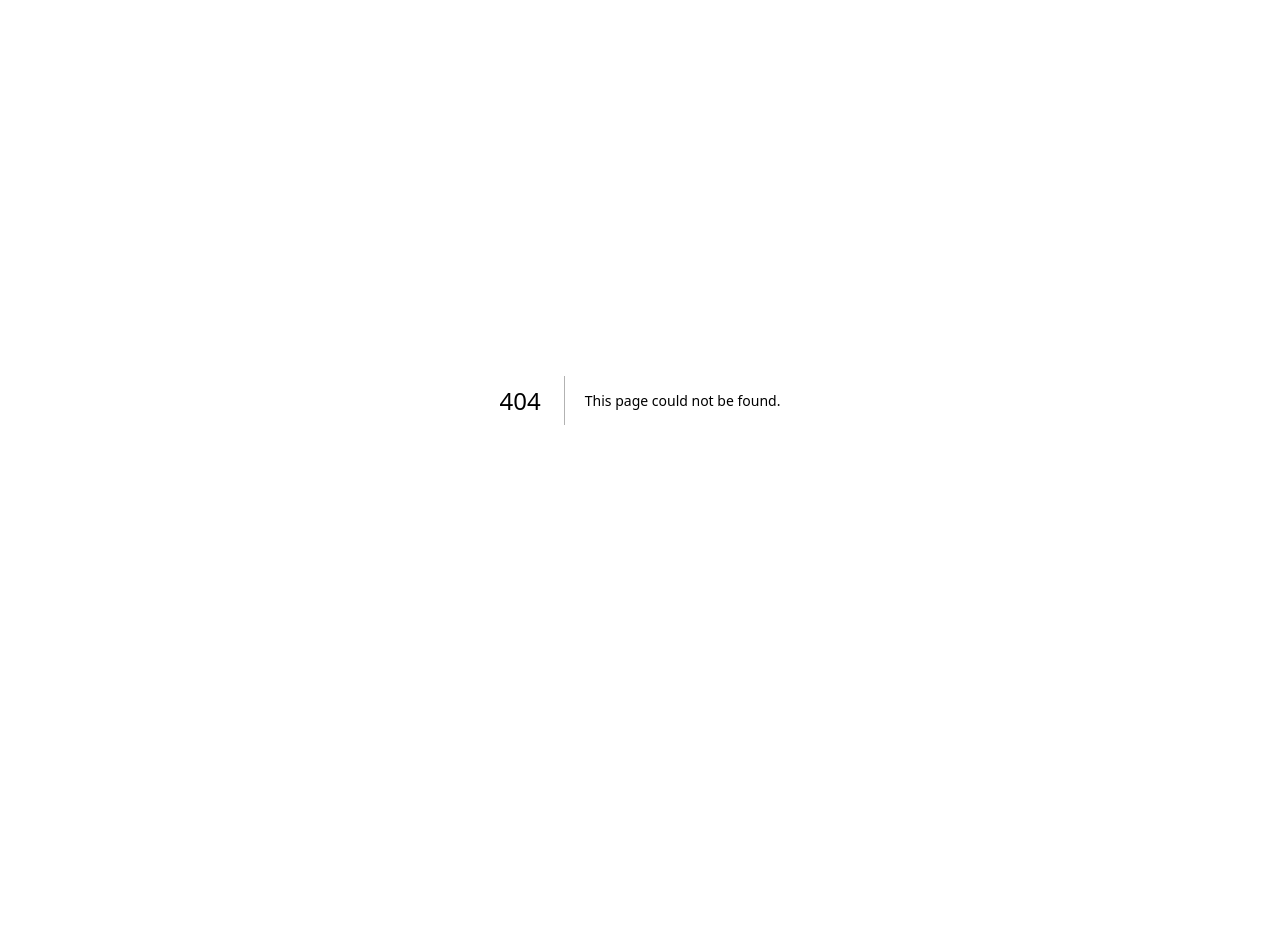
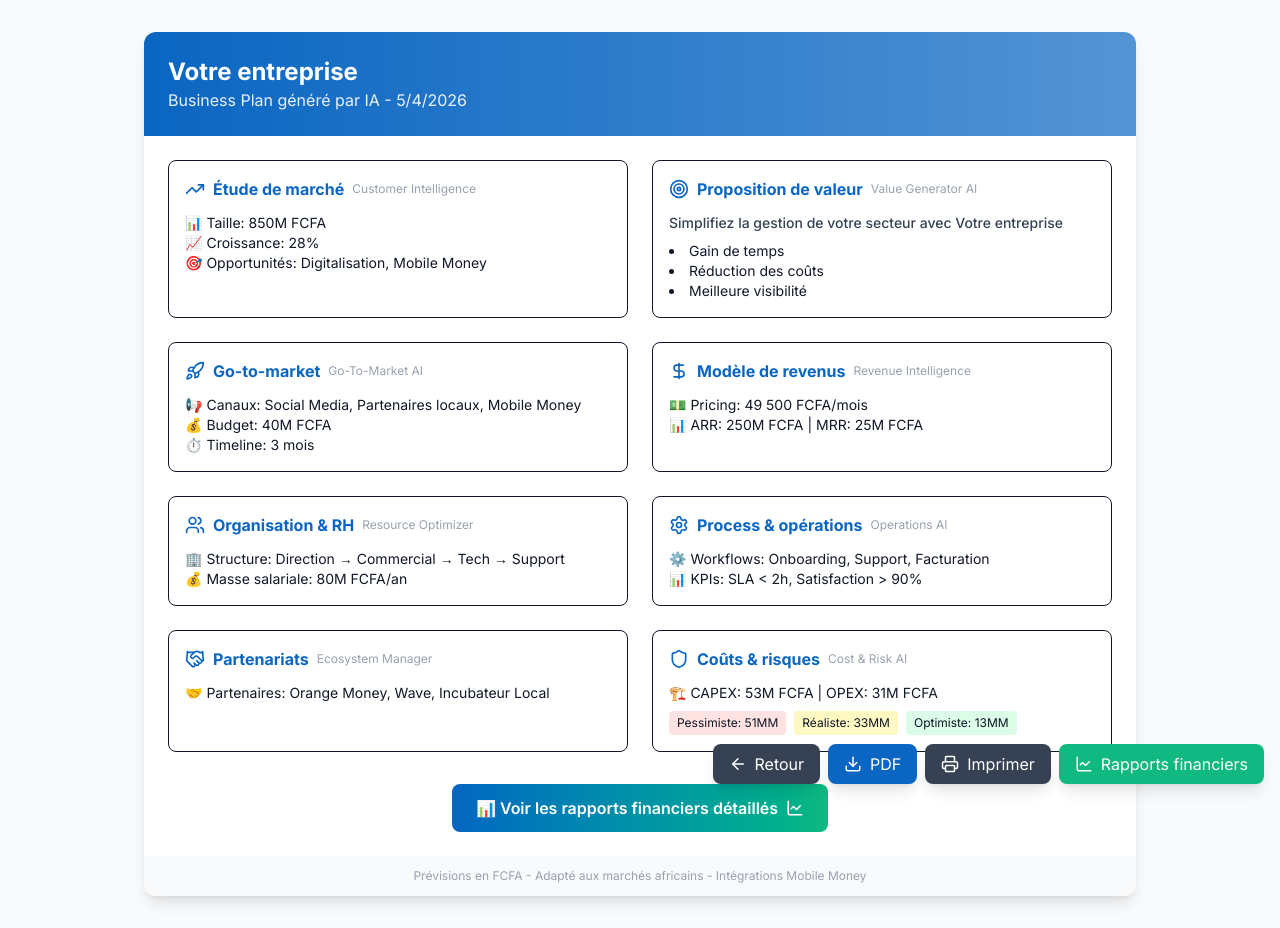
Before and after one commit to Ousmaneseneseck/gmenai-bp-generator, a Next.js app: page /generated-business-plan in a window 1280 px wide. Before the commit this address had no page. Before the commit the page ends 800 px from the top, so only its background shows below. Built offline with nearby package versions, Linux system fonts and the light colour scheme.

Commit message:
fix: parcours complet - formulaire → business plan 8 modules → rapports financiers

```diff
--- a/app/components/BusinessPlanForm.tsx
+++ b/app/components/BusinessPlanForm.tsx
@@ -7,23 +7,15 @@ import { useRouter } from 'next/navigation';
 export default function BusinessPlanForm() {
   const router = useRouter();
   const [formData, setFormData] = useState({
-    companyName: '',
-    sector: '',
-    country: 'Sénégal',
-    revenueModel: 'saas',
-    targetCustomers: '',
-    hasMobileMoney: true,
-    fundingGoal: '',
-    teamSize: '',
-    foundedYear: ''
+    companyName: '', sector: '', country: 'Sénégal', revenueModel: 'saas', targetCustomers: '',
+    fundingGoal: '', teamSize: '', foundedYear: '', hasMobileMoney: true
   });
 
   const handleSubmit = (e: React.FormEvent) => {
     e.preventDefault();
-    // Stocker les données pour les pages suivantes
     sessionStorage.setItem('companyName', formData.companyName);
     sessionStorage.setItem('businessPlanData', JSON.stringify(formData));
-    router.push('/financial-reports');
+    router.push('/generated-business-plan');
   };
 
   const sectors = ['Technologie/SaaS', 'Agriculture', 'Commerce/Retail', 'Santé', 'Éducation', 'Immobilier', 'Logistique'];
@@ -35,20 +27,18 @@ export default function BusinessPlanForm() {
         <div className="bg-white rounded-xl shadow-xl p-8">
           <h2 className="text-2xl font-bold text-center mb-6">Créez votre business plan en 2 minutes</h2>
           <p className="text-center text-gray-600 mb-8">Remplissez ce formulaire, nos 8 modules IA génèrent automatiquement un business plan complet</p>
-
           <form onSubmit={handleSubmit} className="space-y-6">
             <div><label className="block text-sm font-medium mb-1">Nom de votre entreprise *</label><input type="text" required value={formData.companyName} onChange={(e) => setFormData({...formData, companyName: e.target.value})} className="w-full px-4 py-2 border rounded-lg" placeholder="Ma startup" /></div>
-            <div><label className="block text-sm font-medium mb-1">Secteur d'activité *</label><select required value={formData.sector} onChange={(e) => setFormData({...formData, sector: e.target.value})} className="w-full px-4 py-2 border rounded-lg"><option value="">Sélectionnez un secteur</option>{sectors.map(s => <option key={s} value={s}>{s}</option>)}</select></div>
-            <div><label className="block text-sm font-medium mb-1">Pays / Localisation *</label><select required value={formData.country} onChange={(e) => setFormData({...formData, country: e.target.value})} className="w-full px-4 py-2 border rounded-lg">{countries.map(c => <option key={c} value={c}>{c}</option>)}</select></div>
+            <div><label className="block text-sm font-medium mb-1">Secteur d'activité *</label><select required value={formData.sector} onChange={(e) => setFormData({...formData, sector: e.target.value})} className="w-full px-4 py-2 border rounded-lg"><option value="">Sélectionnez un secteur</option>{sectors.map(s => <option key={s}>{s}</option>)}</select></div>
+            <div><label className="block text-sm font-medium mb-1">Pays / Localisation *</label><select required value={formData.country} onChange={(e) => setFormData({...formData, country: e.target.value})} className="w-full px-4 py-2 border rounded-lg">{countries.map(c => <option key={c}>{c}</option>)}</select></div>
             <div><label className="block text-sm font-medium mb-1">Modèle de revenus *</label><select required value={formData.revenueModel} onChange={(e) => setFormData({...formData, revenueModel: e.target.value})} className="w-full px-4 py-2 border rounded-lg"><option value="saas">SaaS (Abonnement) - ARR/MRR</option><option value="transactionnel">Transactionnel (Commission)</option><option value="abonnement">Abonnement fixe</option><option value="marketplace">Marketplace (Commission)</option></select></div>
-            <div><label className="block text-sm font-medium mb-1">Client cible</label><input type="text" value={formData.targetCustomers} onChange={(e) => setFormData({...formData, targetCustomers: e.target.value})} className="w-full px-4 py-2 border rounded-lg" placeholder="Ex: PME, startups, commerçants..." /></div>
+            <div><label className="block text-sm font-medium mb-1">Client cible</label><input type="text" value={formData.targetCustomers} onChange={(e) => setFormData({...formData, targetCustomers: e.target.value})} className="w-full px-4 py-2 border rounded-lg" placeholder="Ex: PME, startups..." /></div>
             <div><label className="block text-sm font-medium mb-1">Objectif de financement (FCFA)</label><input type="text" value={formData.fundingGoal} onChange={(e) => setFormData({...formData, fundingGoal: e.target.value})} className="w-full px-4 py-2 border rounded-lg" placeholder="Ex: 50 000 000" /></div>
             <div><label className="block text-sm font-medium mb-1">Taille de l'équipe</label><input type="number" value={formData.teamSize} onChange={(e) => setFormData({...formData, teamSize: e.target.value})} className="w-full px-4 py-2 border rounded-lg" placeholder="Nombre d'employés" /></div>
             <div><label className="block text-sm font-medium mb-1">Année de création</label><input type="text" value={formData.foundedYear} onChange={(e) => setFormData({...formData, foundedYear: e.target.value})} className="w-full px-4 py-2 border rounded-lg" placeholder="Ex: 2023" /></div>
             <div className="flex items-center gap-3 p-3 bg-gray-50 rounded-lg"><input type="checkbox" checked={formData.hasMobileMoney} onChange={(e) => setFormData({...formData, hasMobileMoney: e.target.checked})} className="w-4 h-4 text-primary rounded" /><label>Intégration Mobile Money (Orange Money, Wave, M-Pesa)</label></div>
             <button type="submit" className="w-full bg-primary text-white py-3 rounded-lg hover:bg-primary/90 transition-all font-semibold text-lg">🚀 Générer mon business plan complet</button>
           </form>
-
           <div className="mt-6 text-center text-xs text-gray-500">⚡ 8 modules IA • 📊 Prévisions FCFA 5 ans • 📈 Analyse SWOT • 🤝 Partenariats • 📑 Export PDF</div>
         </div>
       </div>
--- a/app/financial-reports/page.tsx
+++ b/app/financial-reports/page.tsx
@@ -19,7 +19,7 @@ export default function FinancialReportsPage() {
 
   useEffect(() => { const stored = sessionStorage.getItem('companyName'); if (stored) setCompanyName(stored); }, []);
   const handlePrint = () => window.print();
-  const handleBack = () => router.push('/');
+  const handleBack = () => router.push('/generated-business-plan');
 
   return (
     <div className="min-h-screen bg-gray-50">
--- /dev/null
+++ b/app/generated-business-plan/page.tsx
@@ -0,0 +1,79 @@
+// app/generated-business-plan/page.tsx
+'use client';
+
+import { useState, useEffect } from 'react';
+import { useRouter } from 'next/navigation';
+import { ArrowLeft, Download, Printer, TrendingUp, Target, Rocket, DollarSign, Users, Settings, Handshake, Shield, LineChart } from 'lucide-react';
+
+export default function GeneratedBusinessPlan() {
+  const router = useRouter();
+  const [companyName, setCompanyName] = useState('Votre entreprise');
+  const [formData, setFormData] = useState<any>({});
+
+  useEffect(() => {
+    const name = sessionStorage.getItem('companyName');
+    const data = sessionStorage.getItem('businessPlanData');
+    if (name) setCompanyName(name);
+    if (data) setFormData(JSON.parse(data));
+  }, []);
+
+  const modules = [
+    { title: 'Étude de marché', subtitle: 'Customer Intelligence', icon: TrendingUp, content: { size: '850M FCFA', growth: '28%', competitors: ['Concurrent A', 'Concurrent B'], opportunities: ['Digitalisation', 'Mobile Money'] } },
+    { title: 'Proposition de valeur', subtitle: 'Value Generator AI', icon: Target, content: { uniqueValue: `Simplifiez la gestion de ${formData.sector || 'votre secteur'} avec ${companyName}`, benefits: ['Gain de temps', 'Réduction des coûts', 'Meilleure visibilité'] } },
+    { title: 'Go-to-market', subtitle: 'Go-To-Market AI', icon: Rocket, content: { channels: ['Social Media', 'Partenaires locaux', 'Mobile Money'], budget: '40M FCFA', timeline: '3 mois' } },
+    { title: 'Modèle de revenus', subtitle: 'Revenue Intelligence', icon: DollarSign, content: { pricing: '49 500 FCFA/mois', arr: '250M FCFA', mrr: '25M FCFA' } },
+    { title: 'Organisation & RH', subtitle: 'Resource Optimizer', icon: Users, content: { structure: ['Direction', 'Commercial', 'Tech', 'Support'], payroll: '80M FCFA/an' } },
+    { title: 'Process & opérations', subtitle: 'Operations AI', icon: Settings, content: { workflows: ['Onboarding', 'Support', 'Facturation'], kpis: ['SLA < 2h', 'Satisfaction > 90%'] } },
+    { title: 'Partenariats', subtitle: 'Ecosystem Manager', icon: Handshake, content: { partners: ['Orange Money', 'Wave', 'Incubateur Local'] } },
+    { title: 'Coûts & risques', subtitle: 'Cost & Risk AI', icon: Shield, content: { capex: '53M FCFA', opex: '31M FCFA', scenarios: { pessimistic: '51M', realistic: '33M', optimistic: '13M' } } }
+  ];
+
+  const handleFinancialReports = () => {
+    router.push('/financial-reports');
+  };
+
+  const handleBack = () => {
+    router.push('/');
+  };
+
+  const handlePrint = () => window.print();
+
+  return (
+    <div className="min-h-screen bg-gray-50">
+      <div className="fixed bottom-4 right-4 z-50 flex gap-2 print:hidden">
+        <button onClick={handleBack} className="bg-gray-700 text-white px-4 py-2 rounded-lg shadow-lg flex items-center gap-2"><ArrowLeft size={18} /> Retour</button>
+        <button onClick={handlePrint} className="bg-primary text-white px-4 py-2 rounded-lg shadow-lg flex items-center gap-2"><Download size={18} /> PDF</button>
+        <button onClick={handlePrint} className="bg-gray-700 text-white px-4 py-2 rounded-lg shadow-lg flex items-center gap-2"><Printer size={18} /> Imprimer</button>
+        <button onClick={handleFinancialReports} className="bg-secondary text-white px-4 py-2 rounded-lg shadow-lg flex items-center gap-2"><LineChart size={18} /> Rapports financiers</button>
+      </div>
+
+      <div className="container mx-auto max-w-5xl py-8 px-4">
+        <div className="bg-white rounded-xl shadow-lg overflow-hidden">
+          <div className="bg-gradient-to-r from-primary to-primary/70 text-white p-6">
+            <h1 className="text-2xl font-bold">{companyName}</h1>
+            <p className="opacity-90">Business Plan généré par IA - {new Date().toLocaleDateString()}</p>
+          </div>
+          <div className="p-6">
+            <div className="grid grid-cols-1 md:grid-cols-2 gap-6">
+              {modules.map((mod, idx) => (
+                <div key={idx} className="border rounded-lg p-4 hover:shadow-md transition">
+                  <div className="flex items-center gap-2 mb-3"><mod.icon className="text-primary" size={20} /><h3 className="font-bold text-primary">{mod.title}</h3><span className="text-xs text-gray-400">{mod.subtitle}</span></div>
+                  {mod.title === 'Étude de marché' && (<><p className="text-sm">📊 Taille: {mod.content.size}</p><p className="text-sm">📈 Croissance: {mod.content.growth}</p><p className="text-sm">🎯 Opportunités: {mod.content.opportunities.join(', ')}</p></>)}
+                  {mod.title === 'Proposition de valeur' && (<><p className="text-sm font-medium text-gray-700">{mod.content.uniqueValue}</p><ul className="list-disc list-inside text-sm mt-2">{mod.content.benefits.map((b: string, i: number) => <li key={i}>{b}</li>)}</ul></>)}
+                  {mod.title === 'Go-to-market' && (<><p className="text-sm">📢 Canaux: {mod.content.channels.join(', ')}</p><p className="text-sm">💰 Budget: {mod.content.budget}</p><p className="text-sm">⏱️ Timeline: {mod.content.timeline}</p></>)}
+                  {mod.title === 'Modèle de revenus' && (<><p className="text-sm">💵 Pricing: {mod.content.pricing}</p><p className="text-sm">📊 ARR: {mod.content.arr} | MRR: {mod.content.mrr}</p></>)}
+                  {mod.title === 'Organisation & RH' && (<><p className="text-sm">🏢 Structure: {mod.content.structure.join(' → ')}</p><p className="text-sm">💰 Masse salariale: {mod.content.payroll}</p></>)}
+                  {mod.title === 'Process & opérations' && (<><p className="text-sm">⚙️ Workflows: {mod.content.workflows.join(', ')}</p><p className="text-sm">📊 KPIs: {mod.content.kpis.join(', ')}</p></>)}
+                  {mod.title === 'Partenariats' && (<><p className="text-sm">🤝 Partenaires: {mod.content.partners.join(', ')}</p></>)}
+                  {mod.title === 'Coûts & risques' && (<><p className="text-sm">🏗️ CAPEX: {mod.content.capex} | OPEX: {mod.content.opex}</p><div className="flex gap-2 mt-2"><span className="text-xs bg-red-100 px-2 py-1 rounded">Pessimiste: {mod.content.scenarios.pessimistic}M</span><span className="text-xs bg-yellow-100 px-2 py-1 rounded">Réaliste: {mod.content.scenarios.realistic}M</span><span className="text-xs bg-green-100 px-2 py-1 rounded">Optimiste: {mod.content.scenarios.optimistic}M</span></div></>)}
+                </div>
+              ))}
+            </div>
+            <div className="mt-8 text-center"><button onClick={handleFinancialReports} className="inline-flex items-center gap-2 px-6 py-3 bg-gradient-to-r from-primary to-secondary text-white rounded-lg font-semibold hover:scale-105 transition">📊 Voir les rapports financiers détaillés <LineChart size={18} /></button></div>
+          </div>
+          <div className="bg-gray-50 p-3 text-center text-xs text-gray-400">Prévisions en FCFA - Adapté aux marchés africains - Intégrations Mobile Money</div>
+        </div>
+      </div>
+    </div>
+  );
+}
```
